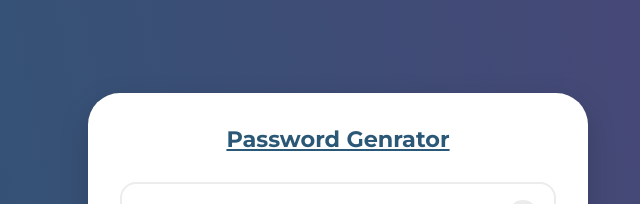
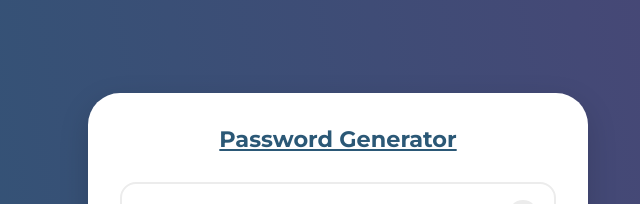
Before and after one commit to gitarun009/Password-Generator, a plain HTML site: page index.html in a window 1280 px wide. Shown: the top 204 px of the page, without its empty margins (302-942 px from the left). Drawn offline with Linux system fonts and the light colour scheme.

Commit message:
index.html

```diff
--- a/index.html
+++ b/index.html
@@ -10,7 +10,7 @@
 <body>
 
     <div class="container">
-        <h1>Password Genrator</h1>
+        <h1>Password Generator</h1>
         <div class="password-container">
             <input type="text" readonly id="password" placeholder="e.g.  @#45A4!3mf*">
             <i class="far fa-copy" id="copy-button" title="copy to clipboard"></i>
```
